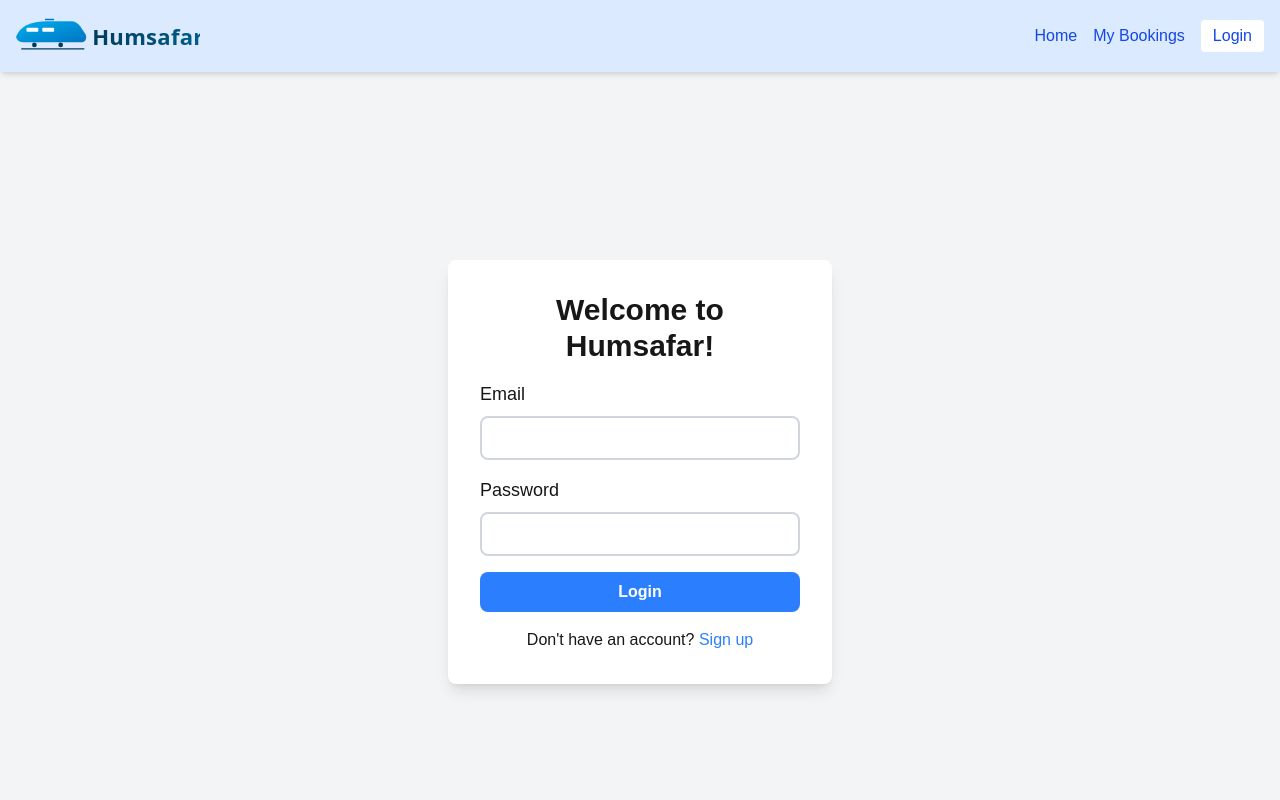
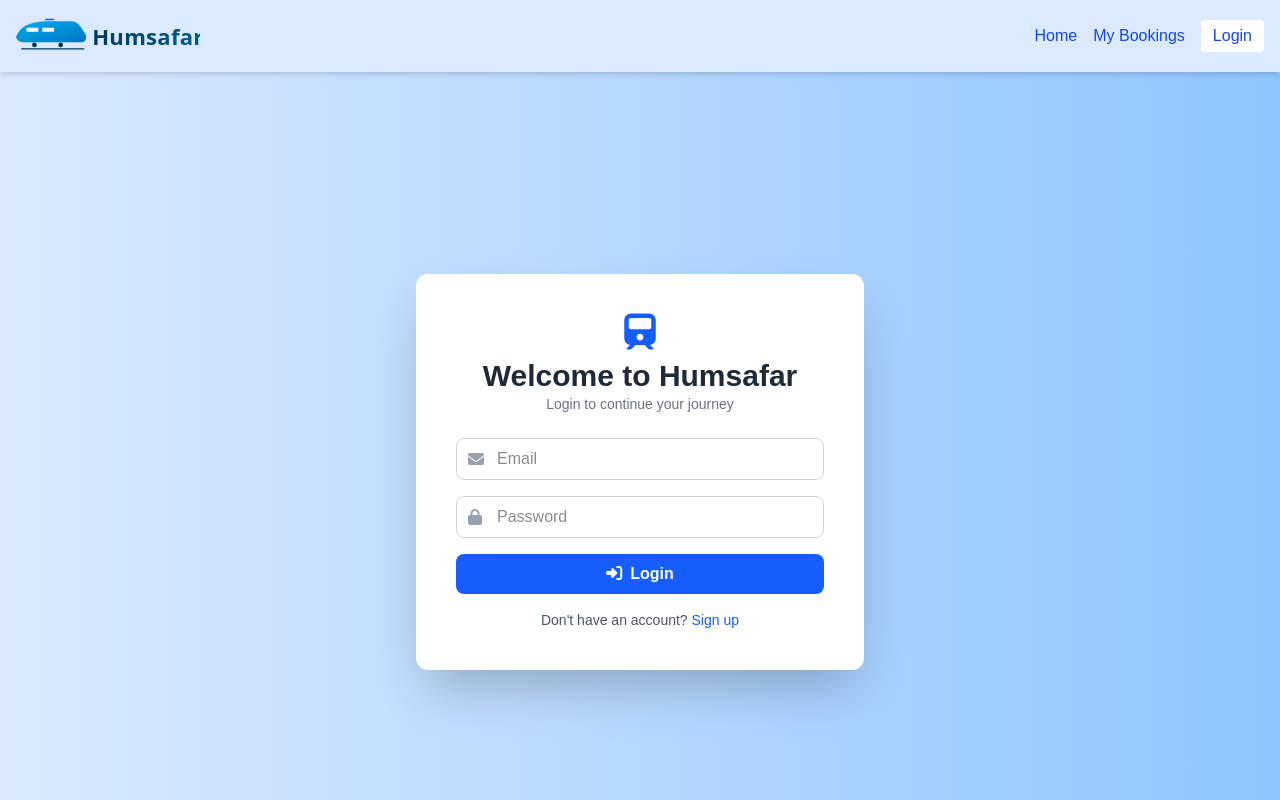
Before and after one commit to Ravi-Katiyar04/humsafar, a Next.js app: page /login in a window 1280 px wide. Shown: the top 800 px of the page. Built offline with nearby package versions, Linux system fonts and the light colour scheme.

Commit message:
login completed and toast added

```diff
--- a/package.json
+++ b/package.json
@@ -15,9 +15,10 @@
     "jsonwebtoken": "^9.0.2",
     "mongoose": "^8.16.4",
     "next": "15.3.4",
+    "next-auth": "^4.24.11",
     "react": "^19.0.0",
     "react-dom": "^19.0.0",
-    "react-hot-toast": "^2.5.2"
+    "react-toastify": "^11.0.5"
   },
   "devDependencies": {
     "@eslint/eslintrc": "^3",
--- /dev/null
+++ b/src/app/api/login/route.js
@@ -0,0 +1,42 @@
+import { NextResponse } from 'next/server';
+import bcrypt from 'bcryptjs';
+import jwt from 'jsonwebtoken';
+import User from '@/models/User';
+import connectDB from '@/lib/db';
+
+export async function POST(req) {
+  await connectDB();
+  const { email, password } = await req.json();
+
+  if (!email || !password) {
+    return NextResponse.json({ error: 'Email and password are required' }, { status: 200 });
+  }
+
+
+  const user = await User.findOne({ email });
+  if (!user) {
+    return NextResponse.json({ error: 'User not found' }, { status: 200 });
+  }
+
+
+  const isMatch = await bcrypt.compare(password, user.password);
+  console.log('Password match:', isMatch);
+  if (!isMatch) {
+    return NextResponse.json({ error: 'Invalid credentials' }, { status: 200 });
+  }
+
+
+  const token = jwt.sign({ id: user._id }, process.env.JWT_SECRET, {
+    expiresIn: '7d',
+  });
+
+  const response = NextResponse.json({ message: 'Login successful' });
+  response.cookies.set('token', token, {
+    httpOnly: true,
+    secure: process.env.NODE_ENV === 'production',
+    maxAge: 7 * 24 * 60 * 60,
+    path: '/',
+  });
+
+  return response;
+}
--- /dev/null
+++ b/src/app/api/logout/route.js
@@ -0,0 +1,7 @@
+import { NextResponse } from 'next/server';
+
+export async function POST() {
+  const response = NextResponse.json({ message: 'Logged out' });
+  response.cookies.set('token', '', { maxAge: 0, path: '/' });
+  return response;
+}
--- a/src/app/api/signup/route.js
+++ b/src/app/api/signup/route.js
@@ -1,5 +1,5 @@
 import { connectDB } from '@/lib/db';
-import User from '@/models/user';
+import User from '@/models/User';
 import bcrypt from 'bcryptjs';
 
 export async function POST(req) {
@@ -27,3 +27,6 @@ export async function POST(req) {
     return Response.json({ error: 'Something went wrong' }, { status: 500 });
   }
 }
+
+const hashedPassword = await bcrypt.hash(password, 10);
+const newUser = await User.create({ name, email, password: hashedPassword });
--- /dev/null
+++ b/src/app/api/user/route.js
@@ -0,0 +1,21 @@
+import jwt from 'jsonwebtoken';
+import { NextResponse } from 'next/server';
+import User from '@/models/User';
+import connectDB from '@/lib/db';
+
+export async function GET(req) {
+  await connectDB();
+
+  const token = req.cookies.get('token')?.value;
+  if (!token) {
+    return NextResponse.json({ error: 'Not authenticated' }, { status: 401 });
+  }
+
+  try {
+    const decoded = jwt.verify(token, process.env.JWT_SECRET);
+    const user = await User.findById(decoded.id).select('-password');
+    return NextResponse.json({ user });
+  } catch (err) {
+    return NextResponse.json({ error: 'Invalid token' }, { status: 401 });
+  }
+}
--- a/src/app/layout.js
+++ b/src/app/layout.js
@@ -1,5 +1,7 @@
 import { Geist, Geist_Mono } from "next/font/google";
 import '@fortawesome/fontawesome-free/css/all.min.css';
+import { ToastContainer } from "react-toastify";
+import "react-toastify/dist/ReactToastify.css";
 import Navbar from "@/components/Navbar";
 import Footer from "@/components/Footer";
 import "./globals.css";
@@ -27,6 +29,7 @@ export default function RootLayout({ children }) {
       >
         <Navbar />
         {children}
+        <ToastContainer position="top-center" autoClose={3000} />
         <Footer />
       </body>
     </html>
--- a/src/app/login/page.js
+++ b/src/app/login/page.js
@@ -1,68 +1,85 @@
 'use client';
-import React from "react";
-import Link from "next/link";
-import axios from "axios";
+import React from 'react';
+import { useState } from 'react';
+import Link from 'next/link';
+import axios from 'axios';
+import { toast } from "react-toastify";
 
 export default function LoginPage() {
-  const [email, setEmail] = React.useState("");
-  const [password, setPassword] = React.useState("");
-  const [error, setError] = React.useState(null);
+  const [email, setEmail] = useState('');
+  const [password, setPassword] =useState('');
+  const [error, setError] = useState(null);
 
   const handleSubmit = async (e) => {
     e.preventDefault();
+
     try {
-      const response = await axios.post("/api/login", { email, password });
+      const response = await axios.post('/api/login', { email, password });
+      console.log('response:', response.data);
       const data = response.data;
+
       if (data.error) {
         setError(data.error);
       } else {
-        window.location.href = "/";
+        toast.success('Login successful!');
+        window.location.href = '/';
       }
     } catch (error) {
-      setError("An error occurred");
+      setError('An error occurred. Please try again.');
     }
   };
 
   return (
-    <div className="flex items-center justify-center h-screen bg-gray-100">
-      <form
-        onSubmit={handleSubmit}
-        className="bg-white p-8 rounded-lg shadow-lg w-96"
-      >
-        <h2 className="text-3xl font-bold mb-4 text-center">
-          Welcome to Humsafar!
-        </h2>
-        {error && <p className="text-red-500 mb-4">{error}</p>}
-        <label className="block mb-2 text-lg" htmlFor="email">
-          Email
-        </label>
+    <div className="flex items-center justify-center min-h-screen bg-gradient-to-r from-blue-100 to-blue-300">
+      <div className="bg-white shadow-2xl rounded-xl my-8 p-10 w-[95%] max-w-md animate-fade-in">
+        <div className="text-center mb-6">
+          <i className="fas fa-train text-4xl text-blue-600 mb-2"></i>
+          <h2 className="text-3xl font-bold text-gray-800">Welcome to Humsafar</h2>
+          <p className="text-sm text-gray-500">Login to continue your journey</p>
+        </div>
+
+        {error && <p className="text-red-600 text-sm mb-4 text-center">{error}</p>}
+
+        <form onSubmit={handleSubmit} className="space-y-4">
+          <div className="relative">
+            <i className="fas fa-envelope absolute left-3 top-1/2 transform -translate-y-1/2 text-gray-400"></i>
             <input
-          className="block w-full px-4 py-2 mb-4 rounded-lg border-2 border-gray-300"
               type="email"
-          id="email"
+              placeholder="Email"
+              className="pl-10 pr-4 py-2 w-full rounded-lg border border-gray-300 focus:outline-none focus:ring-2 focus:ring-blue-500"
               value={email}
               onChange={(e) => setEmail(e.target.value)}
+              required
             />
-        <label className="block mb-2 text-lg" htmlFor="password">
-          Password
-        </label>
+          </div>
+
+          <div className="relative">
+            <i className="fas fa-lock absolute left-3 top-1/2 transform -translate-y-1/2 text-gray-400"></i>
             <input
-          className="block w-full px-4 py-2 mb-4 rounded-lg border-2 border-gray-300"
               type="password"
-          id="password"
+              placeholder="Password"
+              className="pl-10 pr-4 py-2 w-full rounded-lg border border-gray-300 focus:outline-none focus:ring-2 focus:ring-blue-500"
               value={password}
               onChange={(e) => setPassword(e.target.value)}
+              required
             />
-        <button className="bg-blue-500 hover:bg-blue-700 text-white font-bold py-2 px-4 rounded-lg w-full">
-          Login
+          </div>
+
+          <button
+            type="submit"
+            className="w-full cursor-pointer bg-blue-600 hover:bg-blue-700 text-white font-semibold py-2 rounded-lg transition duration-300"
+          >
+            <i className="fas fa-sign-in-alt mr-2"></i>Login
           </button>
-        <p className="mt-4 text-center">
-          Don&#39;t have an account?{" "}
-          <Link href="/signup" className="text-blue-500 hover:text-blue-700">
+        </form>
+
+        <p className="text-center text-sm text-gray-600 mt-4">
+          Don&apos;t have an account?{' '}
+          <Link href="/signup" className="text-blue-600 cursor-pointer hover:underline font-medium">
             Sign up
           </Link>
         </p>
-      </form>
+      </div>
     </div>
   );
 }
--- a/src/lib/db.js
+++ b/src/lib/db.js
@@ -1,24 +1,17 @@
-import mongoose from 'mongoose';
+import mongoose from "mongoose";
 
 const MONGODB_URI = process.env.MONGODB_URI;
 
-if (!MONGODB_URI) {
-  throw new Error('Please define the MONGODB_URI environment variable');
-}
+ const connectDB = async () => {
+  if (mongoose.connections[0].readyState) return;
 
-let cached = global.mongoose;
+  try {
+    await mongoose.connect(MONGODB_URI);
+    console.log("MongoDB connected");
+  } catch (error) {
+    console.error("MongoDB connection error:", error);
+    throw new Error("MongoDB connection failed");
+  }
+};
 
-if (!cached) {
-  cached = global.mongoose = { conn: null, promise: null };
-}
-
-export async function connectDB() {
-  if (cached.conn) return cached.conn;
-  if (!cached.promise) {
-    cached.promise = mongoose.connect(MONGODB_URI, {
-      bufferCommands: false,
-    }).then((mongoose) => mongoose);
-  }
-  cached.conn = await cached.promise;
-  return cached.conn;
-}
+export default connectDB;
--- a/src/utils/authMiddleware.js
+++ b/src/utils/authMiddleware.js
@@ -1,5 +1,5 @@
 import jwt from 'jsonwebtoken';
-import User from '@/models/user';
+import User from '@/models/User';
 import dbConnect from './dbconnect';
 
 export default async function authenticate(req) {
--- a/src/utils/dbconnect.js
+++ /dev/null
@@ -1,17 +0,0 @@
-// src/utils/dbConnect.js
-import mongoose from 'mongoose';
-
-let isConnected = false;
-
-export default async function dbConnect() {
-  if (isConnected) return;
-
-  try {
-    const db = await mongoose.connect(process.env.MONGODB_URI);
-    isConnected = db.connections[0].readyState === 1;
-    console.log('MongoDB connected');
-  } catch (error) {
-    console.error('MongoDB connection error:', error);
-    throw error;
-  }
-}
```
Also changed, not shown: 1 other file (tests, documents, lock files or other folders). Lines whose indentation alone changed are shown as unchanged.
